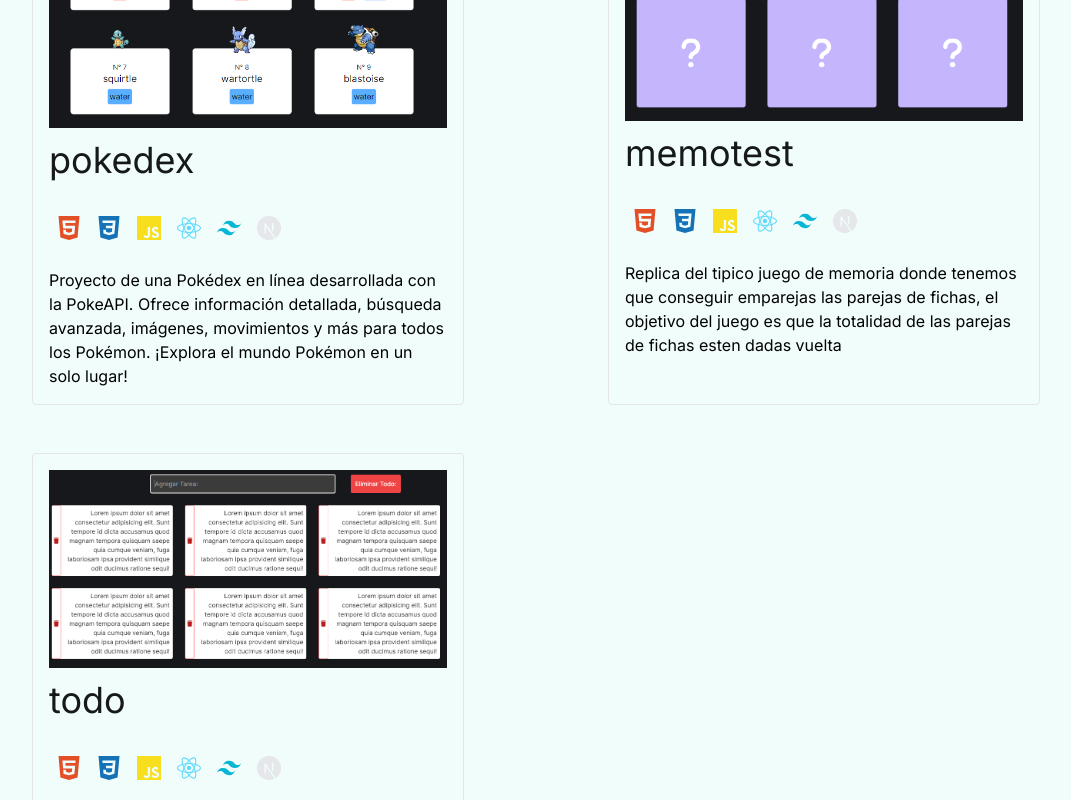
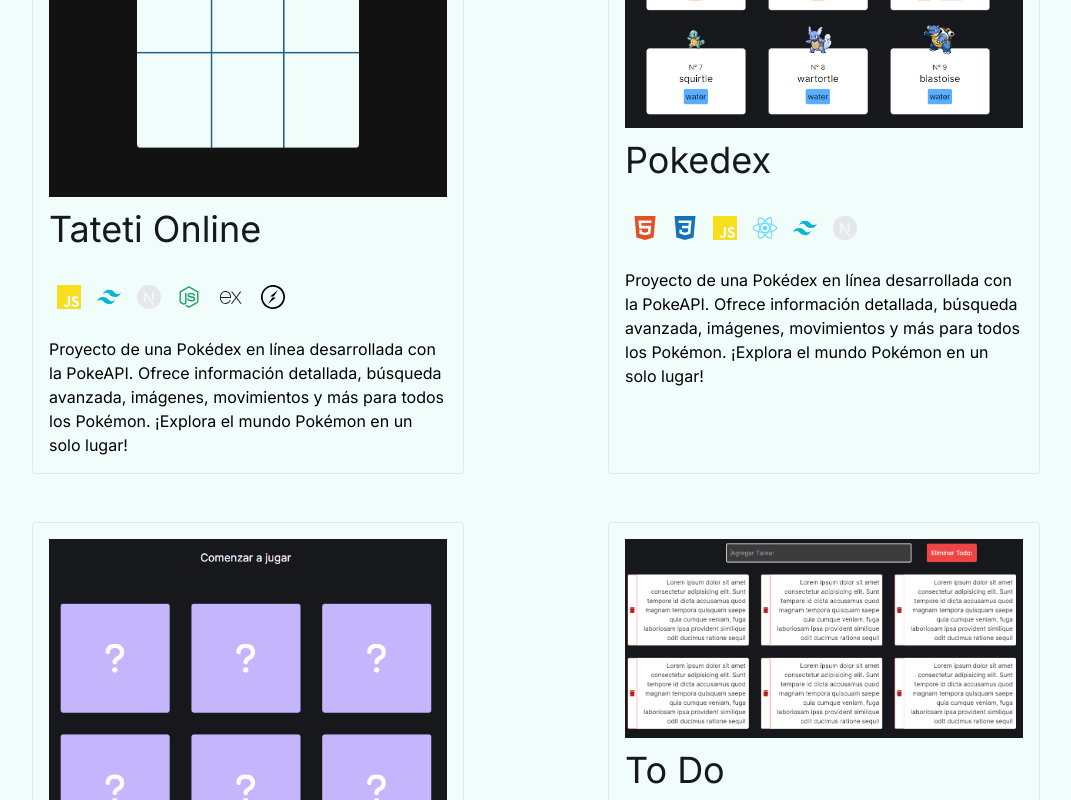
Before and after one commit to johann-jerman/portfolio_mio, a Next.js app: page / in a window 1280 px wide. Shown: the part 960-1760 px from the top of the page, without its empty margins (104-1175 px from the left). Built offline with nearby package versions, Linux system fonts and the light colour scheme.

Commit message:
agragando ruta tateti

```diff
--- /dev/null
+++ b/src/app/icons/Express.jsx
@@ -0,0 +1,19 @@
+function Express() {
+  return (
+    <svg
+      xmlns="http://www.w3.org/2000/svg"
+      viewBox="0 0 48 48"
+      className="w-6 h-6  mr-0.5"
+    >
+      <path
+        fill="#212121"
+        d="M23.697,37.56h1.18c0.84,0,1.631-0.392,2.139-1.061l7.485-9.847l7.485,9.847	c0.508,0.668,1.299,1.061,2.139,1.061h1.18L35.756,25l9.121-12h-1.18c-0.84,0-1.631,0.392-2.139,1.061L34.5,23.347l-7.059-9.287	C26.933,13.392,26.142,13,25.302,13h-1.18l9.121,12L23.697,37.56z"
+      ></path>
+      <path
+        fill="#212121"
+        d="M24,26v-3c0-6.675-5.945-11.961-12.829-10.852C5.812,13.011,2,17.857,2,23.284L2,24v2v0.142	c0,6.553,4.777,11.786,10.868,11.858c5.092,0.06,9.389-3.344,10.707-7.999h-1.028c-0.62,0-1.182,0.355-1.451,0.913	c-1.739,3.595-5.789,5.862-10.228,4.842C6.776,34.815,4,30.981,4,26.783V26H24z M4,23.71c0-4.708,2.804-8.557,6.924-9.478	C16.798,12.92,22,17.352,22,23v1H4V23.71z"
+      ></path>
+    </svg>
+  );
+}
+export default Express;
--- /dev/null
+++ b/src/app/icons/Node.jsx
@@ -0,0 +1,20 @@
+function Node() {
+  return (
+    <svg
+      xmlns="http://www.w3.org/2000/svg"
+      viewBox="0 0 48 48"
+      className="w-6 h-6 text-red-500 mr-0.5"
+    >
+      <path
+        fill="#21a366"
+        d="M24.007,45.419c-0.574,0-1.143-0.15-1.646-0.44l-5.24-3.103c-0.783-0.438-0.401-0.593-0.143-0.682	c1.044-0.365,1.255-0.448,2.369-1.081c0.117-0.067,0.27-0.043,0.39,0.028l4.026,2.389c0.145,0.079,0.352,0.079,0.486,0l15.697-9.061	c0.145-0.083,0.24-0.251,0.24-0.424V14.932c0-0.181-0.094-0.342-0.243-0.432L24.253,5.446c-0.145-0.086-0.338-0.086-0.483,0	L8.082,14.499c-0.152,0.086-0.249,0.255-0.249,0.428v18.114c0,0.173,0.094,0.338,0.244,0.42l4.299,2.483	c2.334,1.167,3.76-0.208,3.76-1.591V16.476c0-0.255,0.2-0.452,0.456-0.452h1.988c0.248,0,0.452,0.196,0.452,0.452v17.886	c0,3.112-1.697,4.9-4.648,4.9c-0.908,0-1.623,0-3.619-0.982l-4.118-2.373C5.629,35.317,5,34.216,5,33.042V14.928	c0-1.179,0.629-2.279,1.646-2.861L22.36,3.002c0.994-0.562,2.314-0.562,3.301,0l15.694,9.069C42.367,12.656,43,13.753,43,14.932	v18.114c0,1.175-0.633,2.271-1.646,2.861L25.66,44.971c-0.503,0.291-1.073,0.44-1.654,0.44"
+      ></path>
+      <path
+        fill="#21a366"
+        d="M28.856,32.937c-6.868,0-8.308-3.153-8.308-5.797c0-0.251,0.203-0.452,0.455-0.452h2.028	c0.224,0,0.413,0.163,0.448,0.384c0.306,2.066,1.218,3.108,5.371,3.108c3.308,0,4.715-0.747,4.715-2.502	c0-1.01-0.401-1.76-5.54-2.263c-4.299-0.424-6.955-1.371-6.955-4.809c0-3.167,2.672-5.053,7.147-5.053	c5.026,0,7.517,1.745,7.831,5.493c0.012,0.13-0.035,0.255-0.122,0.35c-0.086,0.09-0.208,0.145-0.334,0.145h-2.039	c-0.212,0-0.397-0.149-0.44-0.354c-0.491-2.173-1.678-2.868-4.904-2.868c-3.611,0-4.031,1.257-4.031,2.2	c0,1.143,0.495,1.477,5.367,2.122c4.825,0.64,7.116,1.544,7.116,4.935c0,3.418-2.853,5.379-7.827,5.379"
+      ></path>
+    </svg>
+  );
+}
+
+export default Node;
--- /dev/null
+++ b/src/app/icons/Socket.jsx
@@ -0,0 +1,15 @@
+function SocketIo() {
+  return (
+    <svg
+      fill="#000000"
+      //   width="800px"
+      //   height="800px"
+      viewBox="0 0 32 32"
+      xmlns="http://www.w3.org/2000/svg"
+      className="w-6 h-6  mr-0.5"
+    >
+      <path d="M15.917 0.021c-1.339 0.005-2.672 0.172-3.969 0.505-6.24 1.552-11.193 7.203-11.828 13.613-0.787 6.063 2.281 12.381 7.525 15.511 5.152 3.224 12.125 3.095 17.167-0.296 4.532-2.943 7.349-8.303 7.183-13.715-0.077-5.353-3.083-10.557-7.683-13.307-2.505-1.547-5.452-2.323-8.395-2.312zM15.828 2.281c6.593-0.011 13.052 5.088 13.713 11.901 1.261 7.547-5.005 15.219-12.651 15.443-7.271 0.724-14.303-5.443-14.511-12.745-0.541-5.911 3.36-11.781 8.932-13.735 1.437-0.572 2.969-0.864 4.516-0.859zM22.62 6.584c-3.584 2.78-7.016 5.744-10.521 8.609 1.604 0.020 3.219 0.020 4.828 0.009 1.88-2.885 3.813-5.733 5.693-8.619zM15.068 16.787c-1.88 2.891-3.817 5.744-5.699 8.635 3.595-2.776 7.011-5.76 10.537-8.609-1.615-0.020-3.229-0.025-4.839-0.025z" />
+    </svg>
+  );
+}
+export default SocketIo;
--- a/src/app/projectos/ProjectLinks.jsx
+++ b/src/app/projectos/ProjectLinks.jsx
@@ -4,12 +4,44 @@
 import Css from "../icons/CSS";
 import HTML from "../icons/HTML";
 import TailwndCss from "../icons/TailwndCss";
+import Express from "../icons/Express";
+import Node from "../icons/Node";
+import SocketIo from "../icons/Socket";
 
 const baseUrl = "/projectos/";
 const baseImg = "/project/";
 export const projectLinks = [
   {
-    name: "pokedex",
+    name: "Tateti Online",
+    url: `${baseUrl}tateti`,
+    img: `${baseImg}tateti.png`,
+    data: {
+      tecnologies: [
+        <i key={1} className="mx-2">
+          {<JavaScript />}
+        </i>,
+        <i key={1} className="mx-2">
+          {<TailwndCss />}
+        </i>,
+        <i key={1} className="mx-2">
+          {<Next />}
+        </i>,
+        <i key={1} className="mx-2">
+          {<Node />}
+        </i>,
+        <i key={1} className="mx-2">
+          {<Express />}
+        </i>,
+        <i key={1} className="mx-2">
+          {<SocketIo />}
+        </i>,
+      ],
+      description:
+        "Proyecto de una Pokédex en línea desarrollada con la PokeAPI. Ofrece información detallada, búsqueda avanzada, imágenes, movimientos y más para todos los Pokémon. ¡Explora el mundo Pokémon en un solo lugar!",
+    },
+  },
+  {
+    name: "Pokedex",
     url: `${baseUrl}pokedex`,
     img: `${baseImg}pokedex.png`,
     data: {
@@ -38,7 +70,7 @@
     },
   },
   {
-    name: "memotest",
+    name: "Memotest",
     url: `${baseUrl}memotest`,
     img: `${baseImg}memotest.png`,
     data: {
@@ -67,7 +99,7 @@
     },
   },
   {
-    name: "todo",
+    name: "To Do",
     url: `${baseUrl}todo`,
     img: `${baseImg}todo2.png`,
     data: {
--- a/src/app/projectos/tateti/Icons.jsx
+++ b/src/app/projectos/tateti/Icons.jsx
@@ -4,7 +4,7 @@
       key={x}
       className={`w-1/3 cursor-pointer text-center text-7xl p-6
       ${(x + 1) % 2 == 0 ? "border-x-2 border-[#1c6087]" : ""}
-      ${position == 0 ? "text-[#ffffff] dark:text-bc" : ""}
+      ${position == 0 ? "text-[#ffffff] dark:text-[#f0fdfb]" : ""}
       ${position == "X" ? "text-ros" : ""}
       ${position == "O" ? "text-cel" : ""}
       `}
```
Also changed, not shown: public/project/tateti.png (added).
